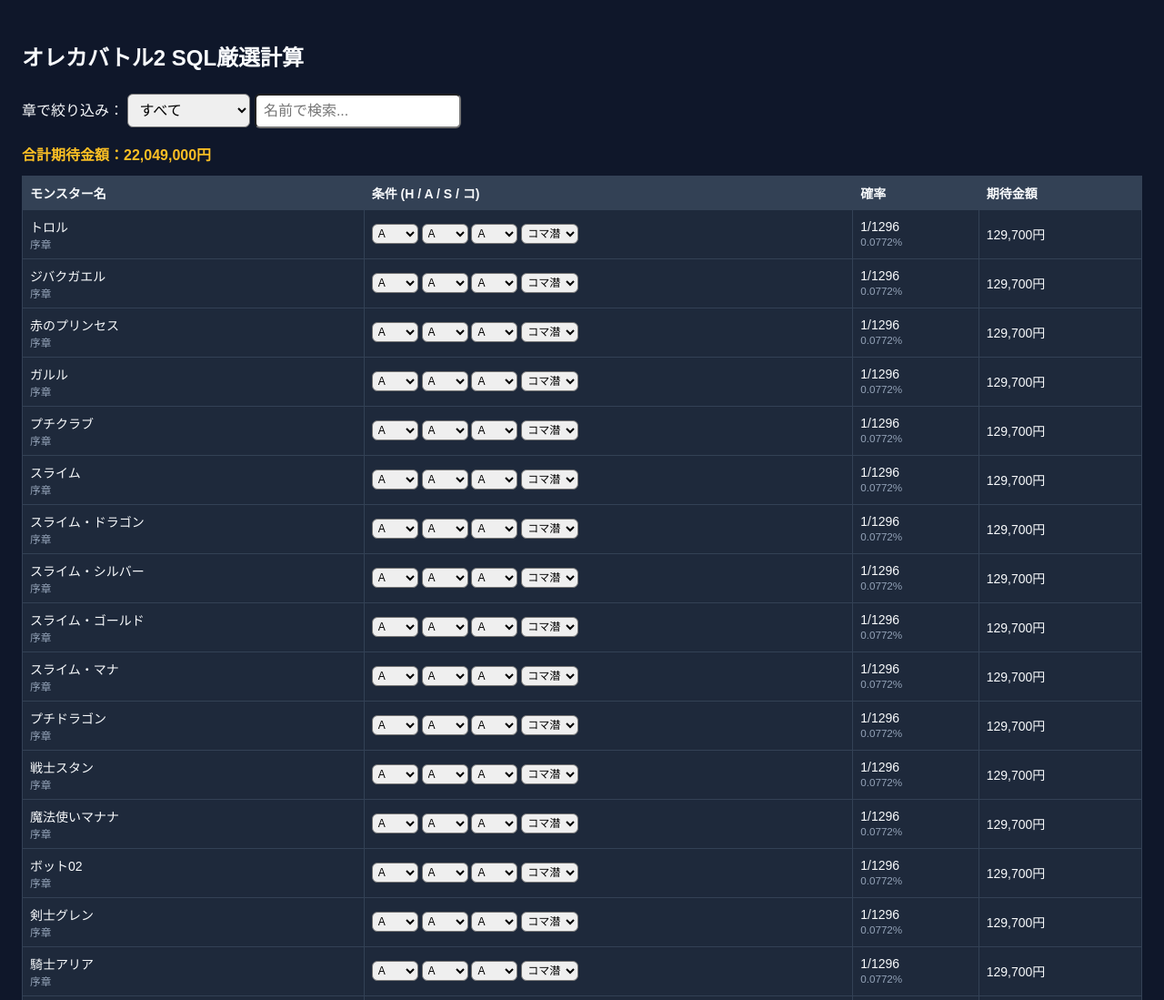
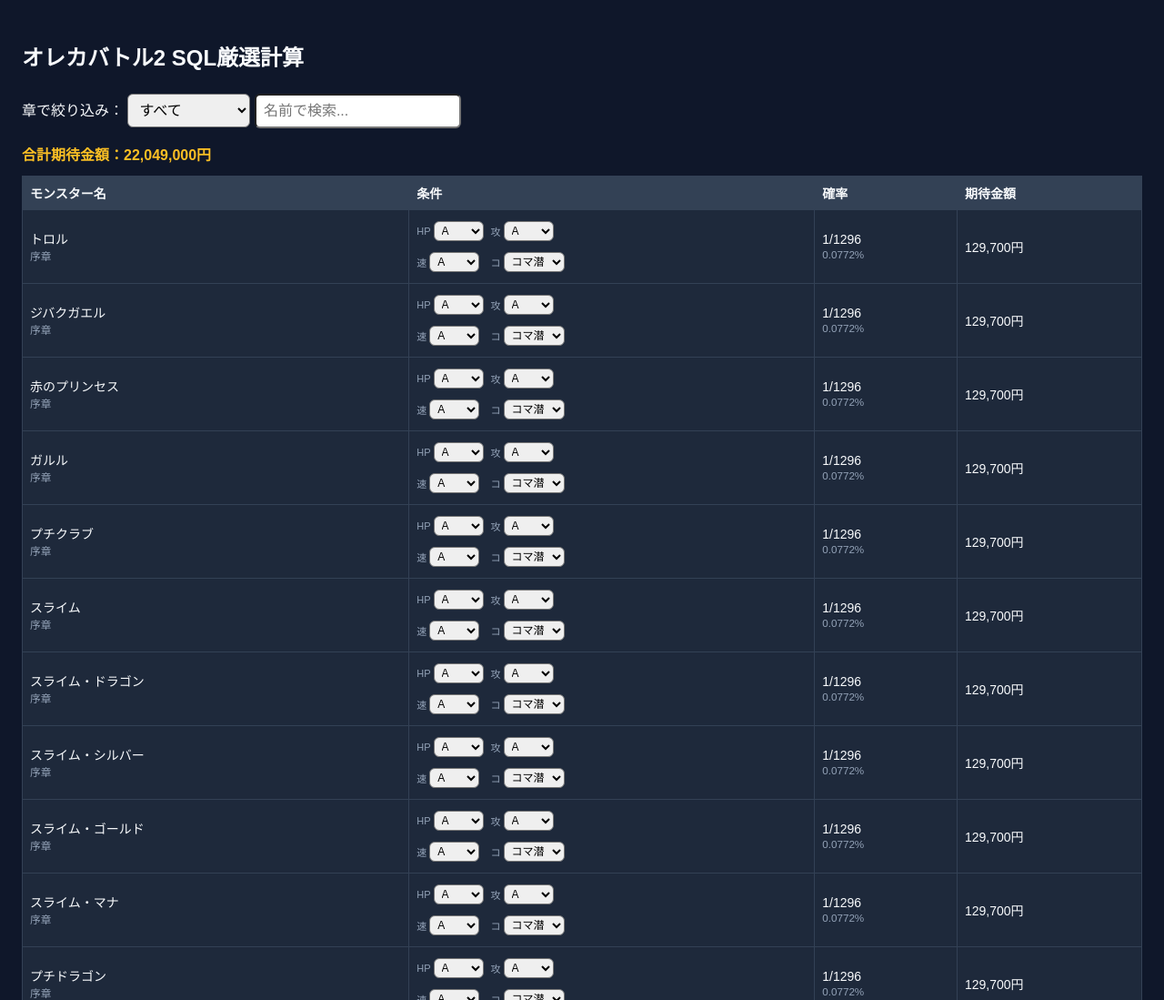
Before and after one commit to tsubasakou2819-maker/oreca2-kitaiti, a plain HTML site: page index.html in a window 1280 px wide. Shown: the top 1099 px of the page at 91% size. Drawn offline with nearby package versions, Linux system fonts and the light colour scheme.

Commit message:
Update index.html

```diff
--- a/index.html
+++ b/index.html
@@ -442,18 +442,21 @@
         return;
       }
 
-      const makeSelect = (id, col, current, isCmd = false) => {
+      const makeSelect = (id, label, col, current, isCmd = false) => {
         const opts = isCmd
           ? [[1, "コマ潜"], [6, "不問"]]
           : [[1, "A"], [2, "B+"], [3, "C+"], [4, "D+"], [5, "E+"], [6, "不問"]];
-        return `<select onchange="updateStat(${id}, '${col}', this.value)" style="padding:2px;font-size:12px;">` +
-          opts.map(([v, label]) => `<option value="${v}" ${v === current ? "selected" : ""}>${label}</option>`).join("") +
-          `</select>`;
+        return `<label style="display:inline-flex;align-items:center;gap:3px;font-size:11px;color:#94a3b8;">
+          <span>${label}</span>
+          <select onchange="updateStat(${id}, '${col}', this.value)" style="padding:2px 4px;font-size:12px;">
+            ${opts.map(([v, text]) => `<option value="${v}" ${v === current ? "selected" : ""}>${text}</option>`).join("")}
+          </select>
+        </label>`;
       };
 
       let total = 0;
       let html = `<table>
-        <tr><th>モンスター名</th><th>条件 (H / A / S / コ)</th><th>確率</th><th>期待金額</th></tr>`;
+        <tr><th>モンスター名</th><th>条件</th><th>確率</th><th>期待金額</th></tr>`;
       const gcd = (a, b) => b === 0 ? a : gcd(b, a % b);
       res[0].values.forEach(([id, name, chap, hp, at, sp, cmd, pct, cost]) => {
         const num = hp * at * sp * cmd, den = 1296, g = gcd(num, den);
@@ -461,7 +464,14 @@
         total += Number(cost);
         html += `<tr>
           <td>${name}<br><small style="color:#94a3b8;">${chap}</small></td>
-          <td>${makeSelect(id, "hp", hp)} ${makeSelect(id, "at", at)} ${makeSelect(id, "sp", sp)} ${makeSelect(id, "cmd", cmd, true)}</td>
+          <td>
+            <div style="display:grid;grid-template-columns:repeat(2,max-content);gap:4px 8px;">
+              ${makeSelect(id, "HP", "hp", hp)}
+              ${makeSelect(id, "攻", "at", at)}
+              ${makeSelect(id, "速", "sp", sp)}
+              ${makeSelect(id, "コ", "cmd", cmd, true)}
+            </div>
+          </td>
           <td>${frac}<br><small style="color:#94a3b8;">${pct}%</small></td>
           <td>${Number(cost).toLocaleString()}円</td>
         </tr>`;
```
